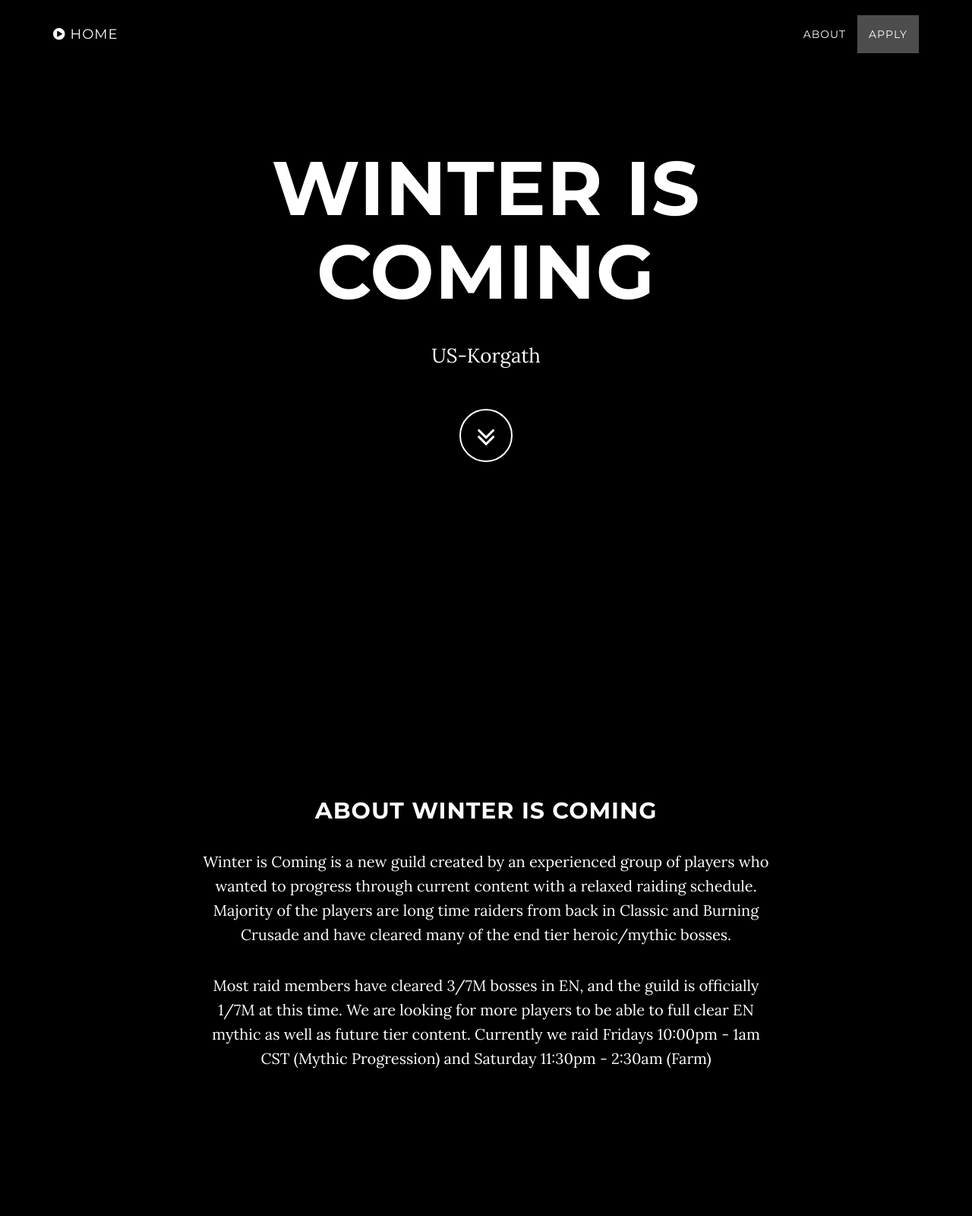
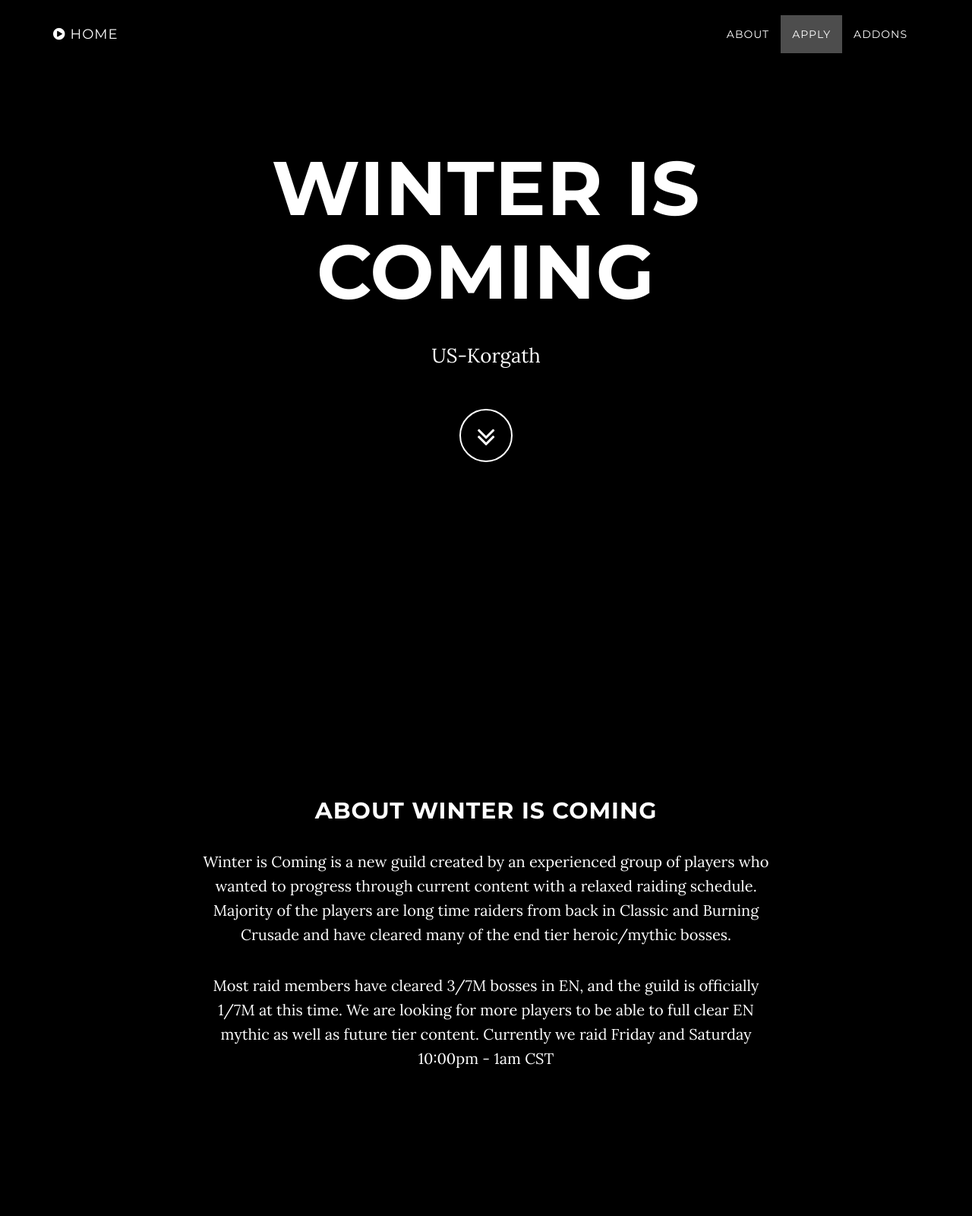
Before and after one commit to Rich7690/winter-is-coming-site, a plain HTML site: page src/index_1.html in a window 1280 px wide. Shown: the top 1600 px of the page at 76% size. Drawn offline with nearby package versions, Linux system fonts and the light colour scheme.

Commit message:
Updated raid

```diff
--- a/src/index_1.html
+++ b/src/index_1.html
@@ -60,6 +60,9 @@
                     <li>
                         <a class="page-scroll" href="#contact">Apply</a>
                     </li>
+                    <li>
+                        <a href="https://winteriscomingguild.com/addons.html">Addons</a>
+                    </li>
                 </ul>
             </div>
             <!-- /.navbar-collapse -->
@@ -97,7 +100,7 @@
                 <p>
                     Most raid members have cleared 3/7M bosses in EN, and the guild is officially 1/7M at this time.
                     We are looking for more players to be able to full clear EN mythic as well as future tier content.
-                    Currently we raid Fridays 10:00pm - 1am CST (Mythic Progression) and Saturday 11:30pm - 2:30am (Farm)
+                    Currently we raid Friday and Saturday 10:00pm - 1am CST
                 </p>
             </div>
         </div>
```
